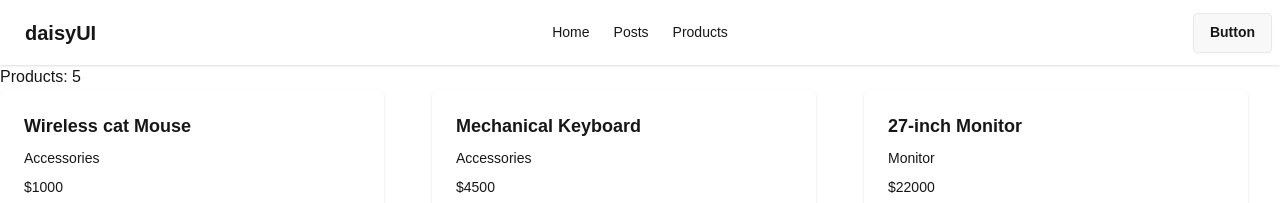
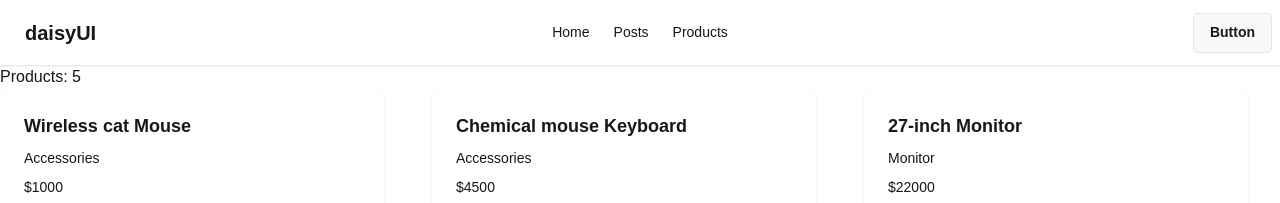
Before and after one commit to probillal/nextjs-data-fetching-recap, a Next.js app: page /products in a window 1280 px wide. Shown: the top 203 px of the page. Built offline with nearby package versions, Linux system fonts and the light colour scheme; data requests are answered from the project's data file.

Commit message:
Dynamic data fetching cache no-store and revalidate

```diff
--- a/db.json
+++ b/db.json
@@ -10,7 +10,7 @@
     },
     {
       "id": 2,
-      "name": "Mechanical Keyboard",
+      "name": "Chemical mouse Keyboard",
       "category": "Accessories",
       "price": 4500,
       "stock": 25,
--- a/src/app/post/page.jsx
+++ b/src/app/post/page.jsx
@@ -8,7 +8,7 @@ const getPosts = async () => {
     const res = await fetch("https://jsonplaceholder.typicode.com/posts");
     return res.json();
   } catch (error) {
-    throw new Error("Error fetching posts:", error);
+    throw new Error(`Error fetching posts: ${error.message}`);
     return [];
   }
 };
--- a/src/app/products/page.jsx
+++ b/src/app/products/page.jsx
@@ -2,7 +2,7 @@ import ProductCard from "@/components/Header/ProductCard";
 
 const getProducts = async () => {
   const res = await fetch("http://localhost:5000/products", {
-    cache: "force-cache",
+    cache: "no-store",
   });
   return res.json();
 };
```
